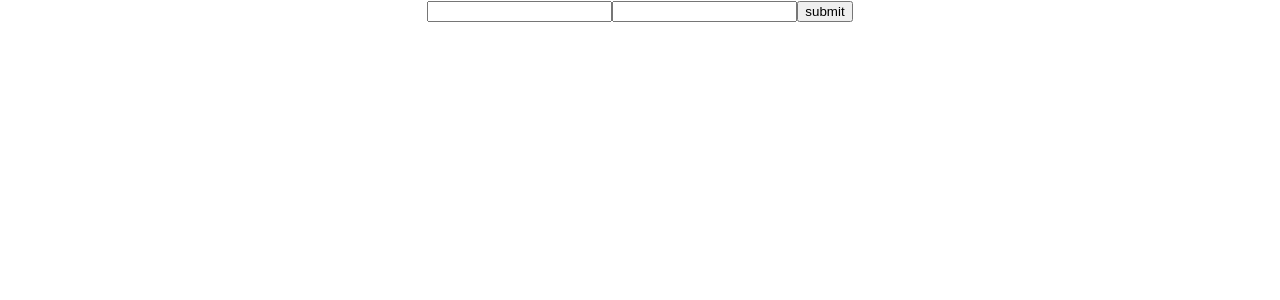
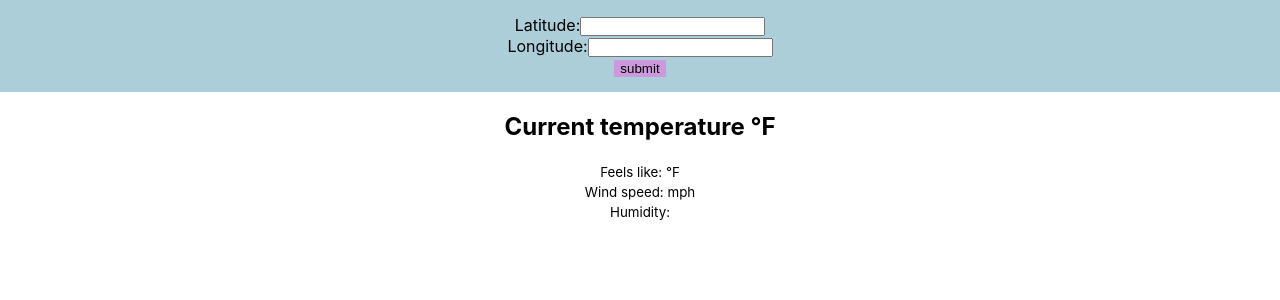
Before and after one commit to jsm-txt/ACS-3330-Final_Assignment, a React (Create React App) app: page / in a window 1280 px wide. Shown: the top 300 px of the page. Built offline with nearby package versions, Linux system fonts and the light colour scheme.

Commit message:
created current weather component

```diff
--- /dev/null
+++ b/src/CurrentWeatherDisplay.js
@@ -0,0 +1,15 @@
+
+function CurrentWeatherDisplay(props){
+    const { temp, wind_speed, feels_like, humidity} = props
+
+    return(
+        <div className="display">
+            <h2> Current temperature {temp}°F</h2>
+            <small>Feels like: {feels_like}°F</small><br></br>
+            <small>Wind speed: {wind_speed} mph</small><br></br>
+            <small>Humidity: {humidity}</small><br></br>
+
+        </div>
+    )
+}
+export default CurrentWeatherDisplay
--- a/src/actions/index.js
+++ b/src/actions/index.js
@@ -10,7 +10,7 @@ export const loadWeather = (lat, long) => {
 		const res = await fetch(path)
 		const json = await res.json()
 		console.log("From action")
-		console.log(json)
+
 		const cod = json.cod
 		const message = json.message
 		if (cod !== undefined) {
--- a/src/weather.css
+++ b/src/weather.css
@@ -0,0 +1,15 @@
+.weather-form{
+  background-color: #ABCED9;
+  padding: 15px;
+}
+
+form button{
+  background-color: #cc9adc;
+  border: none;
+  border-radius:0;
+}
+
+form input{
+  max-width: 200px;
+  max-height: 1em;
+}
--- a/src/weather.js
+++ b/src/weather.js
@@ -2,32 +2,51 @@ import { useState } from 'react'
 import { loadWeather } from './actions';
 import "./weather.css";
 import { useSelector, useDispatch } from 'react-redux'
+import CurrentWeatherDisplay from './CurrentWeatherDisplay';
 
 
 
 function Weather() {
   const weather = useSelector(state => state.weather)
-
-  console.log(weather)
+  console.log("from weather")
+  console.log(weather.current)
   const dispatch = useDispatch()
   const [lat, setLat] = useState('')
   const [long, setLong] = useState('')
+  const [current, setCurrent] = useState(null)
 
 
+    // async function assignVar() {
+    //   const temp = weather.current.temp
+    //   const wind_speed = weather.current.wind_speed
+    //   const feelsLike = weather.current.feels_like
+    //   const humidity = weather.current.humidity
+    //   setCurrent({
+    //     temp, wind_speed, feelsLike, humidity
+    //   })
+    // }
+
   return (
+    <div>
       <div className="weather-form">
+
         <form onSubmit={e => {
           e.preventDefault();
           dispatch(loadWeather(lat, long))
-      }}>
+
+        }}><label>Latitude:</label>
           <input type="text" value={lat}
-          onChange={e => setLat(e.target.value)} />
+            onChange={e => setLat(e.target.value)} /><br></br>
+          <label>Longitude:</label>
           <input type="text" value={long}
-          onChange={e => setLong(e.target.value)} />
+            onChange={e => setLong(e.target.value)} /><br></br>
           <button>
             submit
           </button>
         </form>
+
+      </div>
+      {weather && <CurrentWeatherDisplay {...weather.current} />}
     </div>
   );
 }
```
Lines whose indentation alone changed are shown as unchanged.
